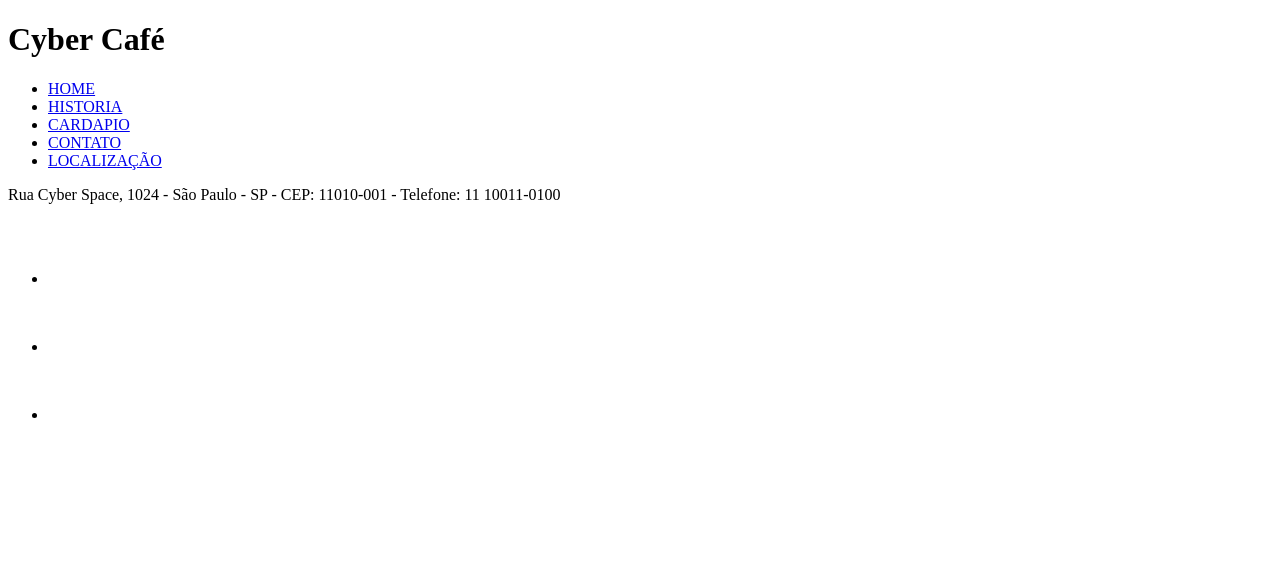
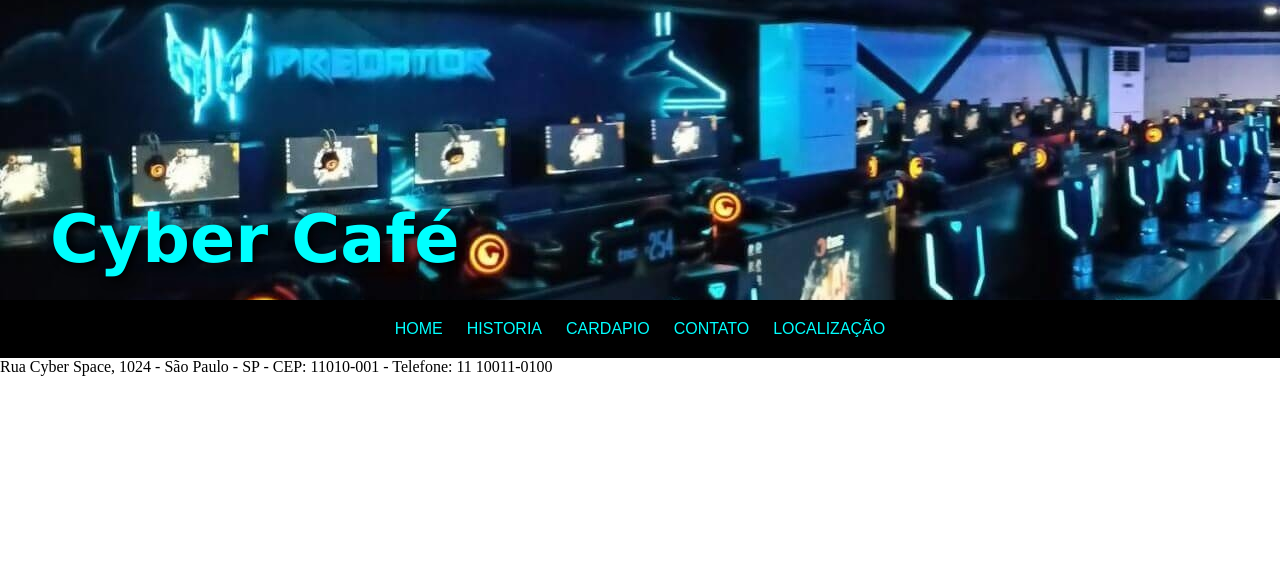
Before and after one commit to hideki1301/Estudohtml, a plain HTML site: page 2-06042022/cafeteria/layout.html in a window 1280 px wide. Drawn offline with Linux system fonts and the light colour scheme.

Commit message:
inicio formatação css no layout

```diff
--- a/2-06042022/cafeteria/css/styles.css
+++ b/2-06042022/cafeteria/css/styles.css
@@ -0,0 +1,45 @@
+/*
+arquivo de css (Cascade style sheet-folha de estilo em cascata
+é utilizado para fazer a camada de formatação de um
+site em html.
+*/
+/*
+Vamos formatar todos os elementos presentes em uma pagina html
+ usando o *(asterisco) e aplicar margem externa e interna
+ zero(0) e realizar o ajuste das caixas html
+*/
+* {
+  margin: 0px; /*margem externa*/
+  padding: 0px; /*margem interna*/
+  box-sizing: border-box; /*ajuste de padding para n criar a barra de rolamento*/
+}
+
+header {
+  height: 300px; /*aplicar altura ao cabeçalho*/
+  background-image: url("../img/cyber.jpg");
+  background-size: 100% cover;
+  background-position-y: -400px;
+  padding-left: 50px;
+  padding-top: 200px;
+}
+h1 {
+  font-family: verdana;
+  font-size: 50pt;
+  color: cyan;
+  text-shadow: 4px 4px 10px black;
+}
+nav {
+  background-color: black;
+  padding: 10px;
+  text-align: center;
+}
+nav ul li {
+  display: inline-block;
+  margin-inline: 40px;
+  margin: 10px;
+}
+nav ul li a {
+  color: cyan;
+  font-family: arial;
+  text-decoration: none;
+}
--- a/2-06042022/cafeteria/layout.html
+++ b/2-06042022/cafeteria/layout.html
@@ -5,7 +5,7 @@
     <meta http-equiv="X-UA-Compatible" content="IE=edge">
     <meta name="viewport" content="width=device-width, initial-scale=1.0">
     <meta name="keywords" content="Cafeteria,Café,Bolinho,Doces">
-    <link rel="stylesheet" href="css/style.css">
+    <link rel="stylesheet" href="css/styles.css">
     <title>Cyber Café</title>
 </head>
 <body>
```
Also changed, not shown: 2-06042022/cafeteria/img/Cybercafe.webp (added), 2-06042022/cafeteria/img/cyber.jpg (added).
